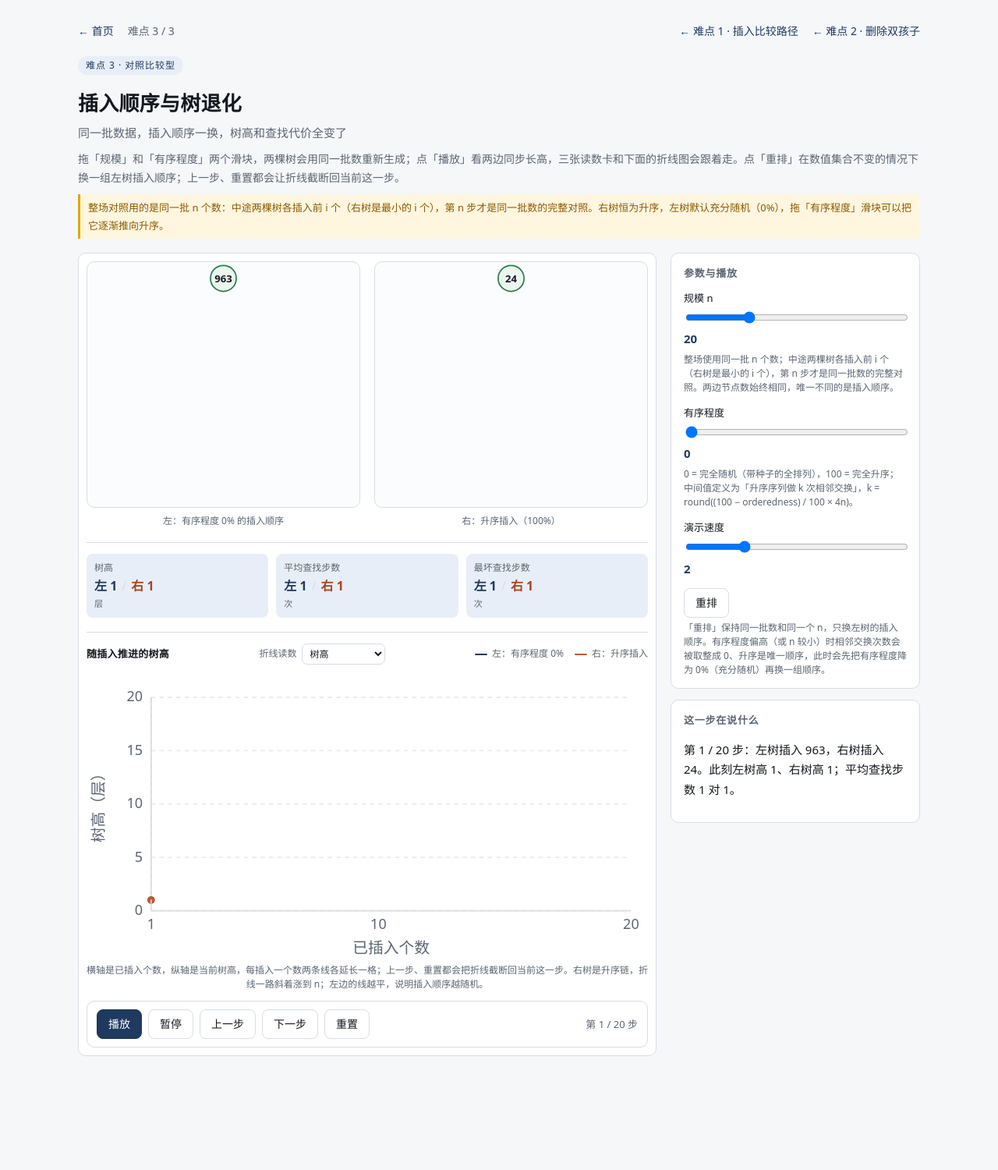
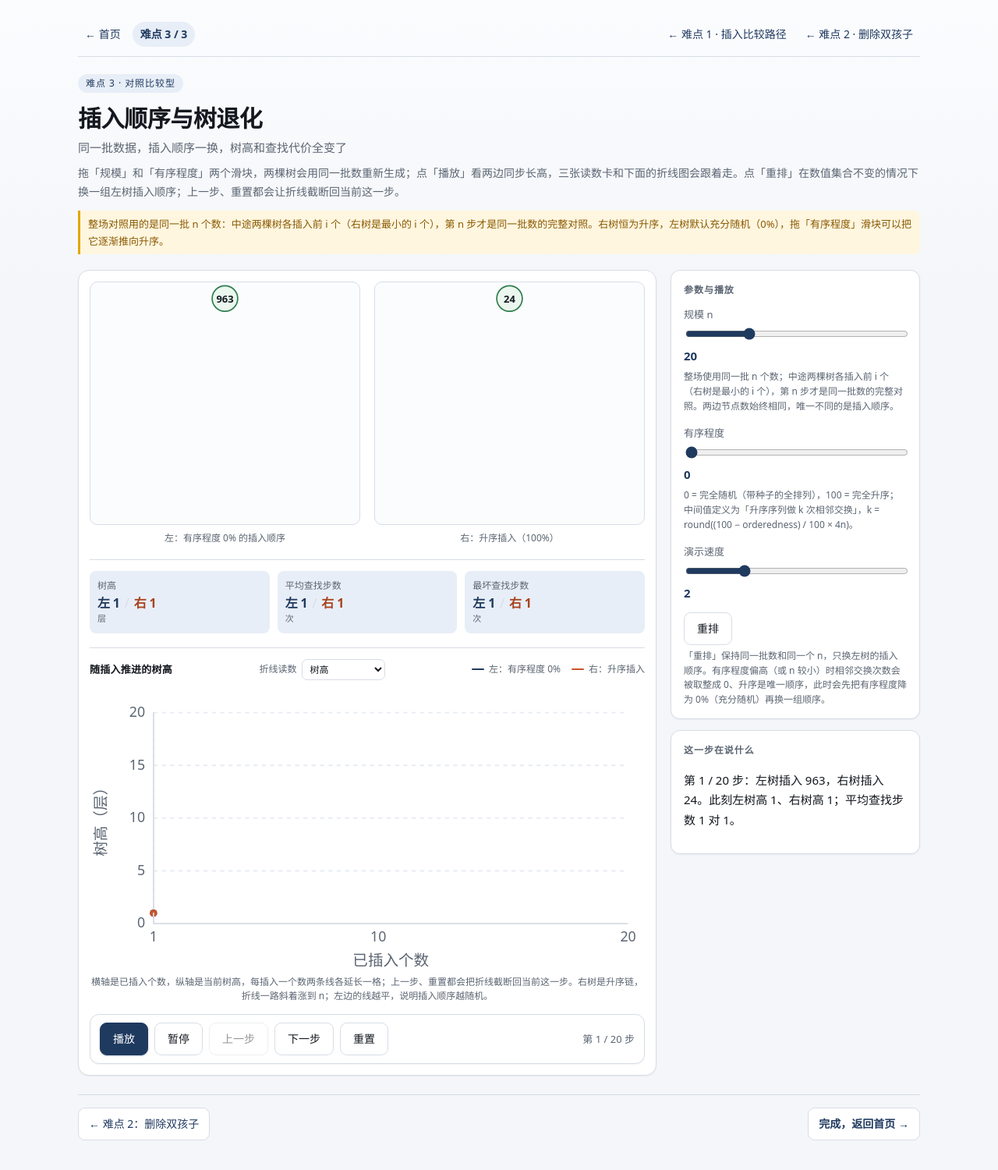
Before and after one commit to echo33550336/web-frontend-bst, a website with bundled scripts: page src/d3.html in a window 1280 px wide. Shown: the whole page at 78% size. Before the commit the page ends 1414 px from the top, so only its background shows below. Built offline with nearby package versions, Linux system fonts and the light colour scheme.

Commit message:
style: 演示前统一视觉与学习路径导航

```diff
--- a/src/css/style.css
+++ b/src/css/style.css
@@ -4,12 +4,18 @@
   --ink: #14181f;
   --sub: #5b6572;
   --line: #d7dde6;
-  --bg: #f6f7f9;
+  --bg: #f4f6f9;
   --card: #ffffff;
   --accent: #1f3a5f;
+  --accent-strong: #162c48;
   --accent-soft: #e8eef7;
   --path: #c8552a;
   --new: #2f7d4f;
+  --shadow-sm: 0 1px 2px rgba(20, 24, 31, 0.05);
+  --shadow-md: 0 6px 24px rgba(20, 24, 31, 0.06);
+  --radius-sm: 8px;
+  --radius-md: 12px;
+  --radius-lg: 14px;
 }
 
 * { box-sizing: border-box; }
@@ -17,9 +23,19 @@
 body {
   margin: 0;
   padding: 28px 20px 60px;
-  background: var(--bg);
+  background: linear-gradient(180deg, #fbfcfe 0, var(--bg) 380px);
   color: var(--ink);
-  font: 15px/1.7 "Microsoft YaHei", "PingFang SC", system-ui, sans-serif;
+  font: 15px/1.7 "PingFang SC", "HarmonyOS Sans SC", "MiSans", "Microsoft YaHei", system-ui, sans-serif;
+  -webkit-font-smoothing: antialiased;
+  text-rendering: optimizeLegibility;
+}
+
+::selection { background: #d8e4f5; }
+
+:focus-visible {
+  outline: 2px solid var(--accent);
+  outline-offset: 2px;
+  border-radius: 4px;
 }
 
 .wrap { max-width: 1080px; margin: 0 auto; }
@@ -28,16 +44,31 @@ body {
 .topbar {
   display: flex;
   align-items: center;
-  gap: 18px;
-  margin-bottom: 18px;
+  gap: 6px;
+  margin-bottom: 20px;
+  padding-bottom: 12px;
+  border-bottom: 1px solid var(--line);
   font-size: 14px;
 }
-.topbar a { color: var(--accent); text-decoration: none; }
-.topbar a:hover { text-decoration: underline; }
+.topbar a {
+  color: var(--accent);
+  text-decoration: none;
+  padding: 4px 9px;
+  border-radius: var(--radius-sm);
+  transition: background 0.15s ease, color 0.15s ease;
+}
+.topbar a:hover { background: var(--accent-soft); text-decoration: none; }
 .topbar .spacer { flex: 1; }
-.topbar .crumb { color: var(--sub); }
+.topbar .crumb {
+  color: var(--sub);
+  padding: 4px 10px;
+  border-radius: 999px;
+  background: #eef2f7;
+  font-variant-numeric: tabular-nums;
+}
+.topbar .crumb[aria-current="page"] { color: var(--accent); background: var(--accent-soft); font-weight: 600; }
 
-header.page-head { margin-bottom: 18px; }
+header.page-head { margin-bottom: 20px; }
 .kicker {
   display: inline-block;
   font-size: 12px;
@@ -48,16 +79,23 @@ header.page-head { margin-bottom: 18px; }
   padding: 2px 10px;
   margin-bottom: 8px;
 }
-.page-head h1 { margin: 6px 0 4px; font-size: 26px; letter-spacing: 0.01em; }
-.page-head .subtitle { margin: 0 0 8px; color: var(--sub); }
-.page-head .howto { margin: 0; font-size: 14px; color: var(--sub); }
+.page-head h1 {
+  margin: 6px 0 6px;
+  font-size: clamp(24px, 2.4vw, 30px);
+  line-height: 1.25;
+  letter-spacing: -0.015em;
+  text-wrap: balance;
+}
+.page-head .subtitle { margin: 0 0 8px; color: var(--sub); text-wrap: pretty; }
+.page-head .howto { margin: 0; font-size: 14px; color: var(--sub); text-wrap: pretty; }
 .page-head .status-note {
-  margin: 10px 0 0;
+  margin: 12px 0 0;
   font-size: 13px;
   color: #8a5a00;
   background: #fff6e0;
   border-left: 3px solid #e0a800;
   padding: 6px 10px;
+  border-radius: 0 var(--radius-sm) var(--radius-sm) 0;
 }
 
 /* 主体：画布 + 侧栏 */
@@ -67,13 +105,11 @@ header.page-head { margin-bottom: 18px; }
 .stage {
   background: var(--card);
   border: 1px solid var(--line);
-  border-radius: 10px;
-  padding: 10px;
-  /* 先给画布区预留高度，避免脚本填充内容时把下方内容顶下去（CLS） */
-  min-height: 620px;
+  border-radius: var(--radius-lg);
+  box-shadow: var(--shadow-sm);
+  padding: 14px;
 }
 .stage svg { width: 100%; height: auto; display: block; }
-@media (max-width: 900px) { .stage { min-height: 0; } }
 
 /* 标题区的文案由 JS 从 JSON 填入；先按最终行数预留高度，避免文字变长把下方内容顶走（CLS） */
 .subtitle { min-height: 1.5em; }
@@ -88,21 +124,23 @@ header.page-head { margin-bottom: 18px; }
 .card {
   background: var(--card);
   border: 1px solid var(--line);
-  border-radius: 10px;
-  padding: 14px 16px;
+  border-radius: var(--radius-md);
+  box-shadow: var(--shadow-sm);
+  padding: 15px 16px;
 }
 .card h2 {
   margin: 0 0 10px;
-  font-size: 13px;
-  letter-spacing: 0.06em;
+  font-size: 12px;
+  letter-spacing: 0.08em;
   color: var(--sub);
   font-weight: 600;
 }
 
 /* 参数区 */
-.param { margin-bottom: 12px; }
-.param label { display: block; font-size: 13px; margin-bottom: 4px; }
-.param input[type="range"] { width: 100%; }
+.param { margin-bottom: 14px; }
+.param:last-child { margin-bottom: 0; }
+.param label { display: block; font-size: 13px; margin-bottom: 4px; color: var(--sub); }
+.param input[type="range"] { width: 100%; accent-color: var(--accent); }
 .param .readout {
   display: inline-block;
   min-width: 2em;
@@ -110,19 +148,20 @@ header.page-head { margin-bottom: 18px; }
   color: var(--accent);
   font-weight: 600;
 }
-.hint { margin: 4px 0 0; font-size: 12px; color: var(--sub); line-height: 1.5; }
+.hint { margin: 5px 0 0; font-size: 12px; color: var(--sub); line-height: 1.55; }
 
 /* 读数 */
 .metrics { display: grid; grid-template-columns: repeat(3, 1fr); gap: 10px; }
 .metric {
   background: var(--accent-soft);
-  border-radius: 8px;
-  padding: 8px 10px;
+  border-radius: var(--radius-sm);
+  padding: 9px 10px;
   display: flex;
   flex-direction: column;
+  gap: 1px;
 }
 .metric-label { font-size: 12px; color: var(--sub); }
-.metric-value { font-size: 20px; font-weight: 700; font-variant-numeric: tabular-nums; }
+.metric-value { font-size: 22px; line-height: 1.25; font-weight: 700; font-variant-numeric: tabular-nums; letter-spacing: -0.01em; }
 .metric-unit { font-size: 11px; color: var(--sub); }
 
 /* 区间链 */
@@ -132,6 +171,7 @@ header.page-head { margin-bottom: 18px; }
   padding: 3px 0 3px 14px;
   position: relative;
   color: var(--sub);
+  border-radius: 6px;
 }
 #panel-interval li::before {
   content: "";
@@ -142,7 +182,7 @@ header.page-head { margin-bottom: 18px; }
   height: 1px;
   background: var(--line);
 }
-#panel-interval li.now { color: var(--accent); font-weight: 600; }
+#panel-interval li.now { color: var(--accent); font-weight: 600; background: var(--accent-soft); }
 
 /* 播放控件 */
 .controls {
@@ -154,16 +194,21 @@ header.page-head { margin-bottom: 18px; }
 button {
   font: inherit;
   font-size: 14px;
-  padding: 6px 14px;
-  border-radius: 8px;
+  min-height: 38px;
+  padding: 8px 16px;
+  border-radius: 9px;
   border: 1px solid var(--line);
   background: var(--card);
   color: var(--ink);
   cursor: pointer;
+  transition: border-color 0.15s ease, color 0.15s ease, background 0.15s ease, transform 0.05s ease;
 }
-button:hover { border-color: var(--accent); color: var(--accent); }
-button.primary { background: var(--accent); border-color: var(--accent); color: #fff; }
-button.primary:hover { background: #162c48; color: #fff; }
+button:hover { border-color: var(--accent); color: var(--accent); background: #fafcff; }
+button:active { transform: translateY(1px); }
+button:disabled { opacity: 0.45; cursor: not-allowed; transform: none; }
+button:disabled:hover { border-color: var(--line); color: var(--ink); background: var(--card); }
+button.primary { background: var(--accent); border-color: var(--accent); color: #fff; box-shadow: 0 1px 2px rgba(31, 58, 95, 0.25); }
+button.primary:hover { background: var(--accent-strong); border-color: var(--accent-strong); color: #fff; }
 
 #status { font-size: 13px; color: var(--sub); margin: 8px 0 0; }
 
@@ -173,11 +218,12 @@ button.primary:hover { background: #162c48; color: #fff; }
   flex-wrap: wrap;
   align-items: center;
   gap: 8px;
-  margin-top: 12px;
+  margin-top: 14px;
   padding: 10px 12px;
   background: var(--card);
   border: 1px solid var(--line);
-  border-radius: 10px;
+  border-radius: var(--radius-md);
+  box-shadow: var(--shadow-sm);
 }
 .transport #status { margin: 0 0 0 auto; }
 
@@ -193,6 +239,7 @@ button.primary:hover { background: #162c48; color: #fff; }
   font-size: 15px;
   font-weight: 600;
   fill: var(--ink);
+  font-variant-numeric: tabular-nums;
 }
 .node-interval {
   text-anchor: middle;
@@ -204,20 +251,32 @@ button.primary:hover { background: #162c48; color: #fff; }
 /* 首页 */
 .cards { display: grid; grid-template-columns: repeat(auto-fit, minmax(260px, 1fr)); gap: 16px; }
 .card-link {
-  display: block;
+  display: flex;
+  flex-direction: column;
   text-decoration: none;
   color: inherit;
   background: var(--card);
   border: 1px solid var(--line);
-  border-radius: 12px;
+  border-radius: var(--radius-md);
+  box-shadow: var(--shadow-sm);
   padding: 18px 20px;
-  transition: border-color 0.15s ease, transform 0.15s ease;
+  transition: border-color 0.15s ease, box-shadow 0.15s ease, transform 0.15s ease;
 }
-.card-link:hover { border-color: var(--accent); transform: translateY(-2px); }
-.card-link h3 { margin: 6px 0 6px; font-size: 18px; }
+.card-link:hover { border-color: var(--accent); box-shadow: var(--shadow-md); transform: translateY(-2px); }
+.card-link h2 { margin: 8px 0 6px; font-size: 19px; line-height: 1.35; letter-spacing: -0.01em; }
 .card-link p { margin: 0; font-size: 14px; color: var(--sub); }
+.card-link .go {
+  margin-top: auto;
+  padding-top: 14px;
+  font-size: 13px;
+  font-weight: 600;
+  color: var(--accent);
+}
+.card-link .go::after { content: " →"; transition: margin-left 0.15s ease; display: inline-block; }
+.card-link:hover .go::after { margin-left: 4px; }
 .card-link .type {
   display: inline-block;
+  align-self: flex-start;
   font-size: 12px;
   color: var(--accent);
   background: var(--accent-soft);
@@ -229,28 +288,58 @@ button.primary:hover { background: #162c48; color: #fff; }
 
 /* 首页主按钮与页脚 */
 .cta {
-  display: inline-block;
-  margin: 2px 0 6px;
-  padding: 9px 16px;
+  display: inline-flex;
+  align-items: center;
+  gap: 6px;
+  margin: 2px 0 10px;
+  padding: 10px 18px;
   border-radius: 999px;
   background: var(--accent);
   color: #fff;
   text-decoration: none;
   font-size: 14px;
   font-weight: 600;
+  box-shadow: 0 1px 2px rgba(31, 58, 95, 0.25);
+  transition: background 0.15s ease, transform 0.15s ease;
 }
-.cta:hover { background: #162c48; }
+.cta:hover { background: var(--accent-strong); transform: translateY(-1px); }
 .site-footer {
   display: flex;
   flex-wrap: wrap;
-  gap: 16px;
-  margin: 26px 0 8px;
+  align-items: center;
+  gap: 8px 16px;
+  margin: 30px 0 8px;
   padding-top: 14px;
   border-top: 1px solid var(--line);
   font-size: 13px;
+  color: var(--sub);
 }
 .site-footer a { color: var(--sub); text-decoration: none; }
 .site-footer a:hover { color: var(--accent); text-decoration: underline; }
+.site-footer .who { margin-left: auto; color: #8b95a1; }
+
+/* 每页底部的学习路径导航：看完一页可以直接进下一难点 */
+.page-nav {
+  display: flex;
+  flex-wrap: wrap;
+  align-items: center;
+  gap: 10px;
+  margin-top: 24px;
+  padding-top: 16px;
+  border-top: 1px solid var(--line);
+  font-size: 14px;
+}
+.page-nav a {
+  color: var(--accent);
+  text-decoration: none;
+  padding: 8px 13px;
+  border: 1px solid var(--line);
+  border-radius: 9px;
+  background: var(--card);
+  transition: border-color 0.15s ease, background 0.15s ease;
+}
+.page-nav a:hover { border-color: var(--accent); background: #fafcff; }
+.page-nav .next { margin-left: auto; font-weight: 600; }
 
 /* 步骤小标题（难点 1 的当前步在讲什么） */
 .step-title {
--- a/src/d3.html
+++ b/src/d3.html
@@ -262,7 +262,7 @@
   <main class="wrap">
     <nav class="topbar">
       <a href="index.html">← 首页</a>
-      <span class="crumb">难点 3 / 3</span>
+      <span class="crumb" aria-current="page">难点 3 / 3</span>
       <span class="spacer"></span>
       <a href="d1.html">← 难点 1 · 插入比较路径</a>
       <a href="d2.html">← 难点 2 · 删除双孩子</a>
@@ -340,6 +340,10 @@
         </div>
       </aside>
     </div>
+    <nav class="page-nav" aria-label="学习路径">
+      <a href="d2.html">← 难点 2：删除双孩子</a>
+      <a class="next" href="index.html">完成，返回首页 →</a>
+    </nav>
   </main>
 
   <script src="js/common.js"></script>
```
Also changed, not shown: docs/iteration-2.md (+8 -0 lines), src/d1.html (+5 -1 lines), src/d2.html (+5 -1 lines), src/index.html (+4 -0 lines), docs/img/d1-1024.png, docs/img/d1-680.png, docs/img/d1.png, docs/img/d2-choose.png, docs/img/d2.png, docs/img/d3-final.png, docs/img/d3-step1.png, docs/img/d3-step10.png, docs/img/d3.png, docs/img/home-1024.png, 2 more files.
